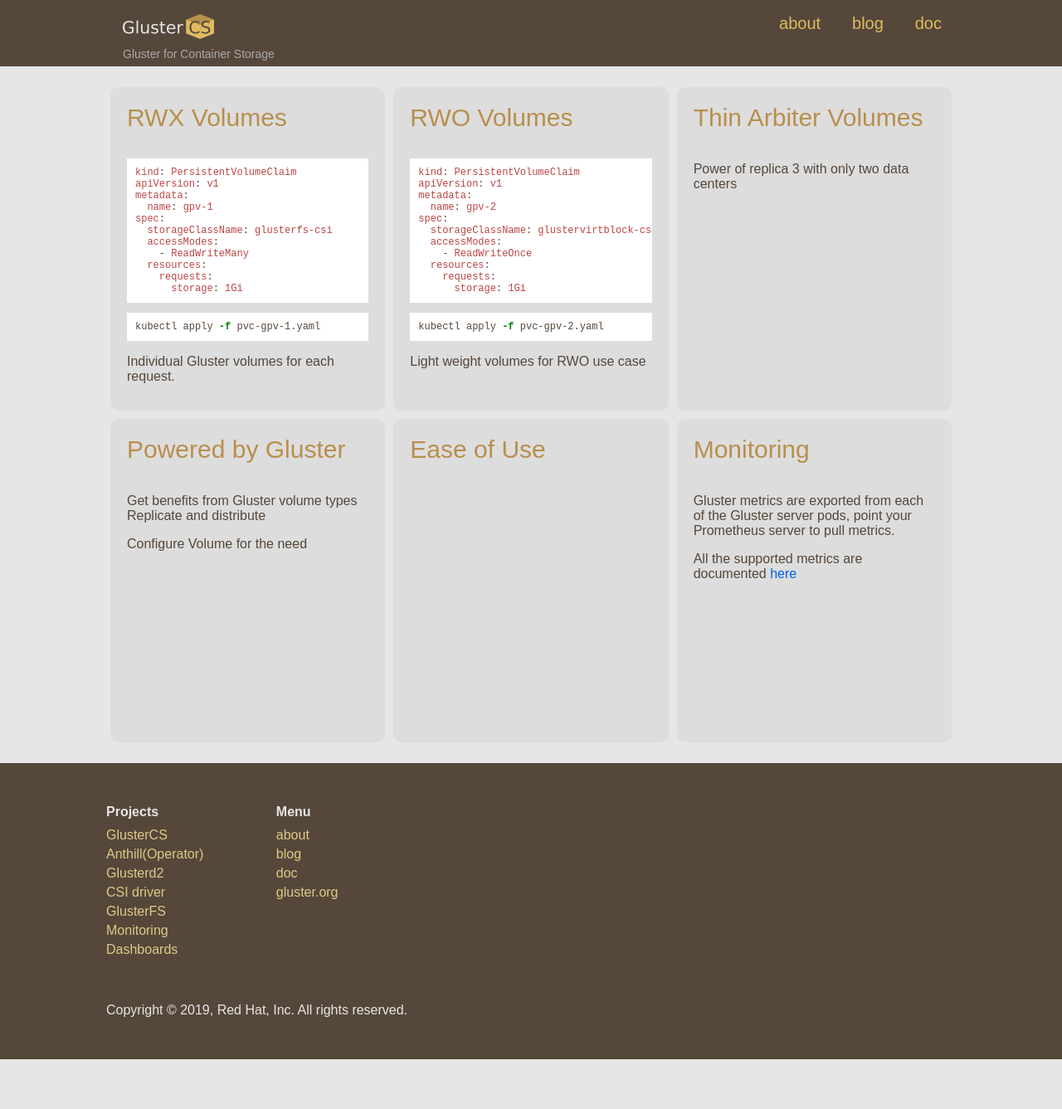
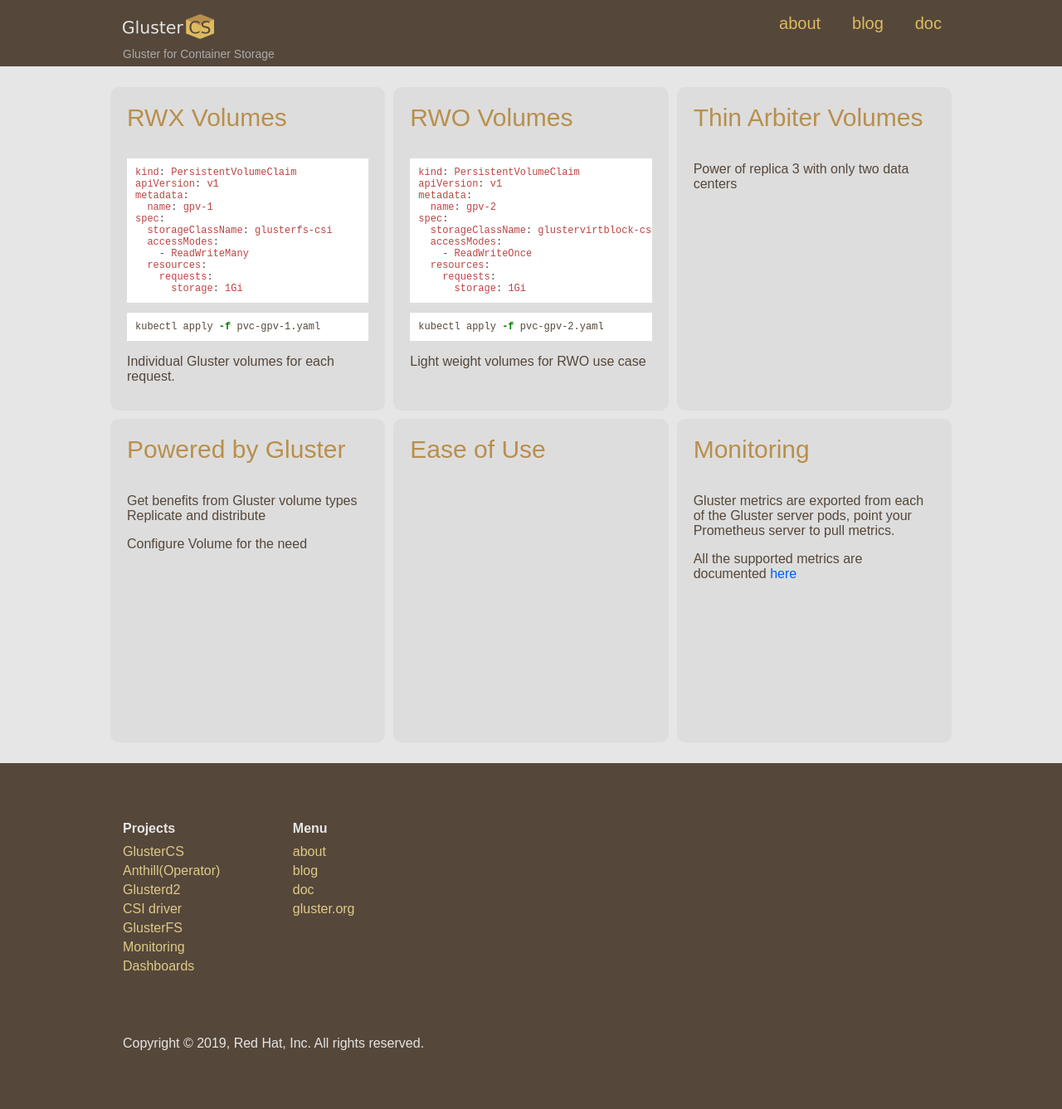
Before and after one commit to umangachapagain/glustercs, a Jekyll site: the page built from pages/index.md, in a window 1280 px wide. Shown: the whole page at 83% size. Built offline with Jekyll 4.4.1, drawn with Linux system fonts in a browser that asks for light colours; before the commit the page ends 1277 px from its top, so only the background shows below that.

Commit message:
Footer style fixes
Signed-off-by: Aravinda VK <avishwan@redhat.com>

```diff
--- a/_layouts/default.html
+++ b/_layouts/default.html
@@ -63,18 +63,22 @@
             <div class="footer-container">
                 <div class="container">
                     <div class="pure-g">
-                        <div class="pure-u-1 pure-u-md-1-5 projects-box">
+                        <div class="pure-u-1 pure-u-md-1-5">
+                            <div class="projects-box">
                                 <strong class="title">Projects</strong>
                                 {% for link in site.projects %}
                                 <a target="blank" href="{{ link[1] }}">{{ link[0] }}</a>
                                 {% endfor %}
                             </div>
-                        <div class="pure-u-1 pure-u-md-1-5 projects-box">
+                        </div>
+                        <div class="pure-u-1 pure-u-md-1-5">
+                            <div class="projects-box">
                                 <strong class="title">Menu</strong>
                                 <a target="blank" href="{{ site.baseurl }}/about">about</a>
                                 <a target="blank" href="{{ site.baseurl }}/blog">blog</a>
                                 <a target="blank" href="{{ site.baseurl }}/doc">doc</a>
                                 <a target="blank" href="https://www.gluster.org">gluster.org</a>
+                            </div>
                         </div>
                     </div>
 
--- a/css/glustercs.css
+++ b/css/glustercs.css
@@ -134,10 +134,14 @@ body{
     padding: 50px 20px;
     background-color: #fff;
 }
+.projects-box{
+    padding: 20px;
+}
 
 .copyright{
-    margin-top:50px;
+    margin-top:30px;
     color: #e6e6e6;
+    padding: 20px;
 }
 
 /* Content Styles */
```
Lines whose indentation alone changed are shown as unchanged.
